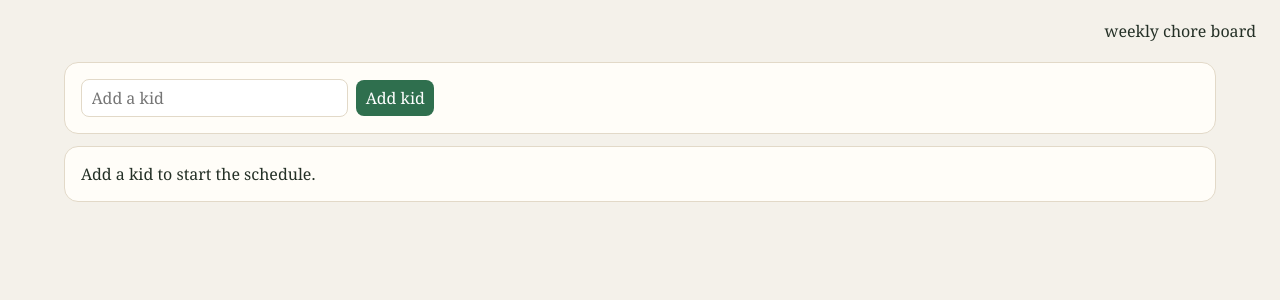
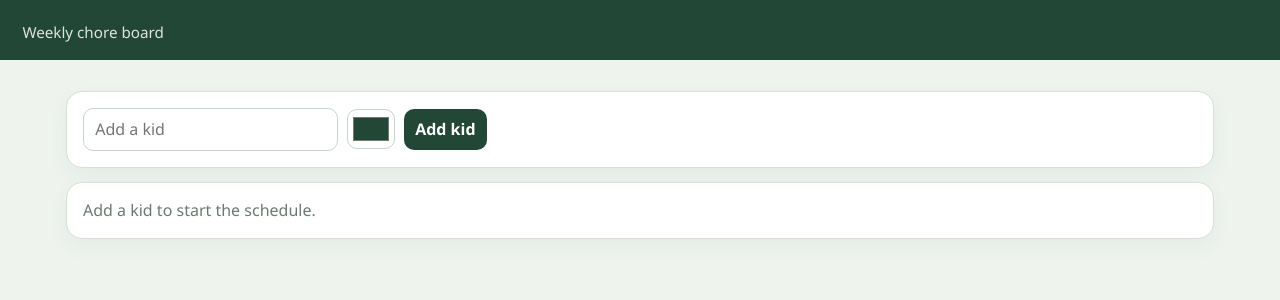
Before and after one commit to gdohmeier/mychores, a Python web app: template templates/index.html in a window 1280 px wide. Shown: the top 300 px of the page. Run offline with Jinja, Linux system fonts and the light colour scheme; the template is opened without the code that fills it, so the values that code supplies are empty.

Commit message:
add colors and check all, fix bugs

```diff
--- a/templates/index.html
+++ b/templates/index.html
@@ -5,123 +5,181 @@
   <meta name="viewport" content="width=device-width, initial-scale=1" />
   <title>{{ app_name }}</title>
   <style>
-    :root {
-      --bg: #f4f1ea;
-      --ink: #243026;
-      --card: #fffdf8;
-      --accent: #2f6f4e;
-      --muted: #6b736c;
-      --line: #e2d9c8;
-      --today: #e8f3ec;
-    }
     * { box-sizing: border-box; }
+    html, body { margin: 0; padding: 0; }
     body {
-      margin: 0;
-      font-family: Georgia, "Times New Roman", serif;
-      background: var(--bg);
-      color: var(--ink);
+      font-family: "Segoe UI", Tahoma, Geneva, Verdana, sans-serif;
+      background: #eef3ee;
+      color: #1f2a24;
+      line-height: 1.45;
     }
     header {
-      padding: 1.25rem 1.5rem 0.5rem;
+      background: #234736;
+      color: #fff;
+      padding: 1.1rem 1.4rem;
+    }
+    header h1 {
+      margin: 0;
+      font-size: 1.6rem;
+      font-weight: 700;
+    }
+    header p {
+      margin: 0.2rem 0 0;
+      opacity: 0.85;
+      font-size: 0.95rem;
+    }
+    .wrap {
+      max-width: 1180px;
+      margin: 0 auto;
+      padding: 1rem 1rem 2rem;
+    }
+    .card {
+      background: #fff;
+      border: 1px solid #d7e0d8;
+      border-radius: 16px;
+      padding: 1rem;
+      margin: 0.9rem 0;
+      box-shadow: 0 8px 20px rgba(35, 71, 54, 0.05);
+    }
+    .row {
       display: flex;
-      justify-content: space-between;
-      align-items: baseline;
-      gap: 1rem;
+      flex-wrap: wrap;
+      gap: 0.55rem;
+      align-items: center;
     }
-    h1 { margin: 0; font-size: 1.8rem; letter-spacing: 0.02em; }
-    .wrap { padding: 0 1.5rem 2rem; max-width: 1200px; margin: 0 auto; }
-    .row { display: flex; flex-wrap: wrap; gap: 0.5rem; align-items: center; }
-    .card {
-      background: var(--card);
-      border: 1px solid var(--line);
-      border-radius: 14px;
-      padding: 1rem;
-      margin: 0.75rem 0;
+    input[type="text"], input[type="time"], input[type="color"], select, button {
+      font: inherit;
+      border-radius: 10px;
+      border: 1px solid #c9d4cb;
+      padding: 0.55rem 0.7rem;
     }
-    input, select, button {
-      font: inherit;
-      padding: 0.45rem 0.6rem;
-      border-radius: 8px;
-      border: 1px solid var(--line);
+    input[type="text"] { min-width: 180px; }
+    input[type="color"] {
+      width: 48px;
+      height: 40px;
+      padding: 3px;
+      background: #fff;
     }
-    button, .btn {
-      background: var(--accent);
-      color: white;
+    button {
+      background: #234736;
+      color: #fff;
       border: 0;
       cursor: pointer;
+      font-weight: 600;
     }
+    button:hover { filter: brightness(1.08); }
     button.ghost {
-      background: transparent;
-      color: var(--muted);
-      border: 1px solid var(--line);
+      background: #fff;
+      color: #355445;
+      border: 1px solid #c9d4cb;
     }
-    button.danger { background: #8b3a2f; }
+    button.danger { background: #8f3b32; }
+    .flash {
+      background: #fff5d8;
+      border: 1px solid #ead7a0;
+      color: #5c4b16;
+      border-radius: 12px;
+      padding: 0.75rem 0.9rem;
+      margin: 0.9rem 0 0;
+    }
     .kids a {
+      display: inline-block;
       text-decoration: none;
-      color: var(--ink);
-      padding: 0.4rem 0.7rem;
+      color: #1f2a24;
+      background: #fff;
+      border: 2px solid #c9d4cb;
       border-radius: 999px;
-      border: 1px solid var(--line);
-      background: white;
+      padding: 0.4rem 0.8rem;
+      font-weight: 650;
     }
-    .kids a.on { background: var(--accent); color: white; border-color: var(--accent); }
-    .grid {
-      display: grid;
-      grid-template-columns: repeat(auto-fit, minmax(220px, 1fr));
-      gap: 0.75rem;
-    }
+    .kids a.on { color: #fff; }
     .days-pick label {
       display: inline-flex;
       align-items: center;
       gap: 0.35rem;
-      padding: 0.35rem 0.55rem;
-      border: 1px solid var(--line);
+      background: #f6f8f6;
+      border: 1px solid #d7e0d8;
       border-radius: 999px;
-      background: white;
+      padding: 0.35rem 0.65rem;
       cursor: pointer;
+    }
+    .grid {
+      display: grid;
+      grid-template-columns: repeat(auto-fit, minmax(230px, 1fr));
+      gap: 0.8rem;
+    }
+    .day {
+      min-height: 180px;
+      margin: 0;
+    }
+    .day h3 {
+      margin: 0 0 0.7rem;
+      font-size: 1rem;
+      color: #234736;
+    }
+    .day.today {
+      outline: 2px solid #234736;
+      outline-offset: -2px;
     }
     .chore {
       display: flex;
       align-items: flex-start;
       gap: 0.5rem;
-      padding: 0.35rem 0;
-      border-top: 1px dashed var(--line);
+      border-top: 1px solid #e6eee7;
+      padding: 0.55rem 0 0.55rem 0.6rem;
+      margin-top: 0.15rem;
     }
-    .chore.done span { text-decoration: line-through; color: var(--muted); }
-    .time { font-size: 0.8rem; color: var(--muted); }
+    .chore.done span { text-decoration: line-through; color: #6d7a71; }
+    .time { font-size: 0.8rem; color: #6d7a71; }
     form.inline { display: inline; }
+    .empty { color: #6d7a71; }
   </style>
 </head>
 <body>
   <header>
     <h1>{{ app_name }}</h1>
-    <div class="muted">weekly chore board</div>
+    <p>Weekly chore board</p>
   </header>
   <div class="wrap">
+    {% with messages = get_flashed_messages() %}
+      {% for message in messages %}
+        <div class="flash">{{ message }}</div>
+      {% endfor %}
+    {% endwith %}
+
     <div class="card">
       <form method="post" action="/kids" class="row">
-        <input name="name" placeholder="Add a kid" required />
+        <input type="hidden" name="csrf_token" value="{{ csrf_token() }}" />
+        <input type="text" name="name" placeholder="Add a kid" maxlength="40" required />
+        <input type="color" name="color" value="#234736" title="Kid color" />
         <button type="submit">Add kid</button>
       </form>
       {% if kids %}
-      <div class="row kids" style="margin-top:0.8rem">
+      <div class="row kids" style="margin-top:0.85rem">
         {% for kid in kids %}
-          <a class="{{ 'on' if kid.id == selected else '' }}" href="/?kid={{ kid.id }}">{{ kid.name }}</a>
+          <a class="{{ 'on' if kid.id == selected else '' }}"
+             href="/?kid={{ kid.id }}"
+             style="{% if kid.id == selected %}background:{{ kid.color }};border-color:{{ kid.color }};color:#fff;{% else %}border-color:{{ kid.color }};{% endif %}">
+            {{ kid.name }}
+          </a>
         {% endfor %}
       </div>
       {% endif %}
     </div>
 
-    {% if selected %}
+    {% if selected_kid %}
     <div class="card">
       <form method="post" action="/chores">
-        <input type="hidden" name="kid_id" value="{{ selected }}" />
+        <input type="hidden" name="csrf_token" value="{{ csrf_token() }}" />
+        <input type="hidden" name="kid_id" value="{{ selected_kid.id }}" />
         <div class="row">
-          <input name="title" placeholder="Chore" required />
+          <input type="text" name="title" placeholder="Chore" maxlength="80" required />
           <input type="time" name="time" required />
           <button type="submit">Add chore</button>
         </div>
-        <div class="row days-pick" style="margin-top:0.7rem">
+        <div class="row days-pick" style="margin-top:0.75rem">
+          <button type="button" class="ghost" id="select-all-days">All days</button>
+          <button type="button" class="ghost" id="clear-days">Clear days</button>
           {% for d in days %}
             <label>
               <input type="checkbox" name="day" value="{{ loop.index0 }}" />
@@ -130,11 +188,20 @@
           {% endfor %}
         </div>
       </form>
-      <div class="row" style="margin-top:0.7rem">
-        <form method="post" action="/kids/{{ selected }}/reset" class="inline">
-          <button class="ghost" type="submit">Reset this kid's checks</button>
+      <div class="row" style="margin-top:0.8rem">
+        <form method="post" action="/kids/{{ selected_kid.id }}/color" class="row">
+          <input type="hidden" name="csrf_token" value="{{ csrf_token() }}" />
+          <label>Color
+            <input type="color" name="color" value="{{ selected_kid.color }}" />
+          </label>
+          <button type="submit" class="ghost">Save color</button>
         </form>
-        <form method="post" action="/kids/{{ selected }}/delete" class="inline" onsubmit="return confirm('Remove this kid and their chores?')">
+        <form method="post" action="/kids/{{ selected_kid.id }}/reset" class="inline">
+          <input type="hidden" name="csrf_token" value="{{ csrf_token() }}" />
+          <button class="ghost" type="submit">Reset checks</button>
+        </form>
+        <form method="post" action="/kids/{{ selected_kid.id }}/delete" class="inline" onsubmit="return confirm('Remove this kid and their chores?')">
+          <input type="hidden" name="csrf_token" value="{{ csrf_token() }}" />
           <button class="danger" type="submit">Remove kid</button>
         </form>
       </div>
@@ -145,8 +212,9 @@
       <section class="card day {{ 'today' if i == today else '' }}">
         <h3>{{ days[i] }}</h3>
         {% for chore in chores_by_day[i] %}
-        <div class="chore {{ 'done' if chore.done else '' }}">
+        <div class="chore {{ 'done' if chore.done else '' }}" style="border-left: 5px solid {{ selected_kid.color }};">
           <form method="post" action="/chores/{{ chore.id }}/toggle" class="inline">
+            <input type="hidden" name="csrf_token" value="{{ csrf_token() }}" />
             <button class="ghost" type="submit">{{ '✓' if chore.done else '○' }}</button>
           </form>
           <div>
@@ -154,18 +222,28 @@
             <div class="time">{{ chore.time }}</div>
           </div>
           <form method="post" action="/chores/{{ chore.id }}/delete" class="inline" style="margin-left:auto">
+            <input type="hidden" name="csrf_token" value="{{ csrf_token() }}" />
             <button class="ghost" type="submit">×</button>
           </form>
         </div>
         {% else %}
-        <div class="time">No chores</div>
+        <div class="empty">No chores</div>
         {% endfor %}
       </section>
       {% endfor %}
     </div>
     {% else %}
-    <div class="card">Add a kid to start the schedule.</div>
+    <div class="card empty">Add a kid to start the schedule.</div>
     {% endif %}
   </div>
+  <script>
+    const boxes = () => document.querySelectorAll('input[name="day"]');
+    document.getElementById("select-all-days")?.addEventListener("click", () => {
+      boxes().forEach((box) => { box.checked = true; });
+    });
+    document.getElementById("clear-days")?.addEventListener("click", () => {
+      boxes().forEach((box) => { box.checked = false; });
+    });
+  </script>
 </body>
 </html>
```
